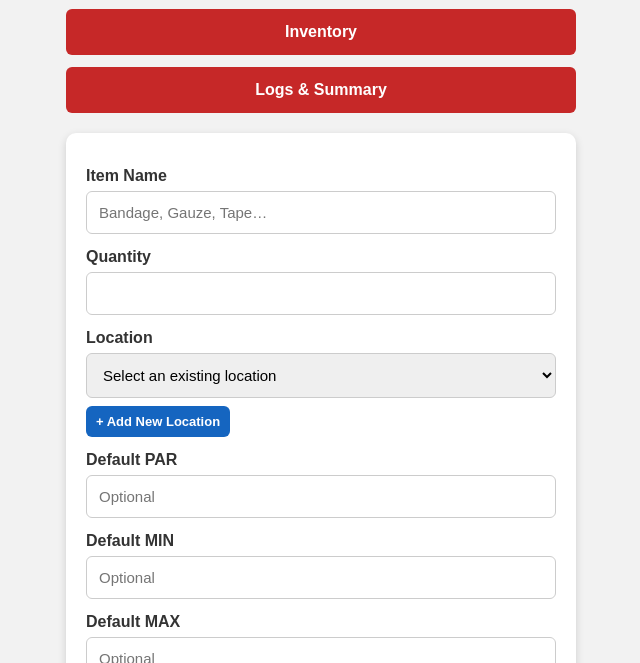
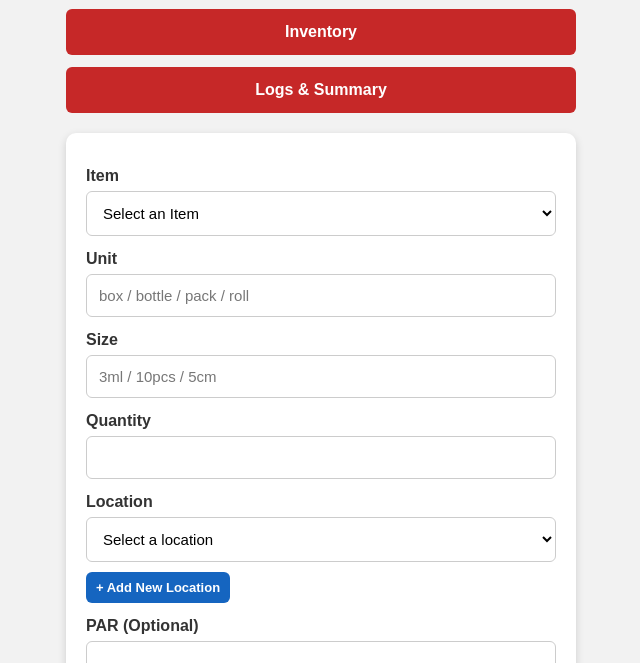
Before and after one commit to inderaputra17/stackblitz-starters-78ees9pk, a website with bundled scripts: page addStock.html in a window 1280 px wide. Shown: the part 137-800 px from the top of the page, without its empty margins (319-959 px from the left). Built offline with nearby package versions, Linux system fonts and the light colour scheme; no server answers.

Commit message:
Update addStock.html

```diff
--- a/addStock.html
+++ b/addStock.html
@@ -10,32 +10,87 @@
   <style>
     body { background: #f4f4f4; }
 
+    h1 {
+      text-align:center;
+      color:#C62828;
+      margin-bottom:15px;
+    }
+
     nav a {
       display:inline-block; background:#C62828; padding:10px 14px;
       border-radius:6px; margin-right:8px; color:white !important;
       font-weight:bold; text-decoration:none; font-size:14px;
     }
+
     .card {
       background:white; padding:20px; border-radius:12px;
       margin-top:20px; box-shadow:0 3px 8px rgba(0,0,0,0.12);
     }
-    label { font-weight:bold; margin-top:14px; display:block; }
+
+    label {
+      font-weight:bold;
+      margin-top:14px;
+      display:block;
+      color:#333 !important;
+    }
+
     input, select {
       width:100%; padding:12px; margin-top:6px; border:1px solid #ccc;
       border-radius:6px; font-size:15px;
+      background:#ffffff !important;
+      color:#000 !important;
     }
+
+    input::placeholder {
+      color:#777 !important;
+    }
+
+    select option {
+      background:white !important;
+      color:black !important;
+    }
+
+    .inline-btn {
+      background:#1565c0;
+      padding:8px 10px;
+      margin-top:10px;
+      border-radius:6px;
+      color:white;
+      font-size:13px;
+      cursor:pointer;
+      width:auto;
+      border:none;
+    }
+
     button {
       width:100%; background:#C62828; border:none; padding:14px;
-      font-size:16px; color:white; margin-top:20px; border-radius:6px;
-      cursor:pointer; font-weight:bold;
+      font-size:16px; color:white; margin-top:20px;
+      border-radius:6px; cursor:pointer; font-weight:bold;
     }
+
     button:hover { background:#8E0000; }
 
-    .inline-btn {
-      background:#1565c0; padding:8px 10px; margin-top:8px;
-      border-radius:6px; color:white; font-size:13px;
-      cursor:pointer; width:auto;
+    /* Modal for Add New Item */
+    #newItemModal {
+      position:fixed; inset:0; background:rgba(0,0,0,0.45);
+      display:none; justify-content:center; align-items:center;
+      padding:20px; z-index:999;
     }
+
+    .modal-box {
+      background:white; padding:20px; border-radius:12px;
+      width:350px; box-shadow:0 3px 12px rgba(0,0,0,0.3);
+    }
+
+    .modal-btn {
+      width:100%; margin-top:12px; padding:12px;
+      border:none; border-radius:6px;
+      font-size:15px; font-weight:bold; cursor:pointer;
+      color:white;
+    }
+
+    .save-btn { background:#2e7d32; }
+    .close-btn { background:#444; }
   </style>
 </head>
 
@@ -53,31 +108,72 @@
     <div class="card">
       <form id="addStockForm">
 
-        <label>Item Name</label>
-        <input id="itemName" type="text" placeholder="Bandage, Gauze, Tape…" required>
+        <label>Item</label>
+        <select id="itemSelect" required>
+          <option value="">Select an Item</option>
+          <optgroup label="Preset First Aid Items">
+            <option data-unit="tube" data-size="60ml">Burn Gel</option>
+            <option data-unit="bottle" data-size="30ml">Eyewash</option>
+            <option data-unit="pack" data-size="100 swabs">Alcohol Swabs</option>
+            <option data-unit="pair" data-size="">Nitrile Gloves</option>
+            <option data-unit="roll" data-size="5cm">Crepe Bandage 5cm</option>
+            <option data-unit="roll" data-size="10cm">Crepe Bandage 10cm</option>
+            <option data-unit="piece" data-size="">Triangular Bandage</option>
+            <option data-unit="piece" data-size="No.3">Sterile Dressing No.3</option>
+            <option data-unit="piece" data-size="No.7">Sterile Dressing No.7</option>
+          </optgroup>
+
+          <optgroup id="existingItems" label="Existing Inventory Items"></optgroup>
+
+          <option value="__new">➕ Add New Item</option>
+        </select>
+
+        <label>Unit</label>
+        <input id="itemUnit" type="text" placeholder="box / bottle / pack / roll" required>
+
+        <label>Size</label>
+        <input id="itemSize" type="text" placeholder="3ml / 10pcs / 5cm" required>
 
         <label>Quantity</label>
         <input id="itemQty" type="number" min="1" required>
 
         <label>Location</label>
         <select id="locationSelect" required>
-          <option value="">Select an existing location</option>
+          <option value="">Select a location</option>
         </select>
 
         <button type="button" id="addNewLocationBtn" class="inline-btn">+ Add New Location</button>
 
-        <label>Default PAR</label>
-        <input id="parDefault" type="number" min="0" placeholder="Optional">
+        <label>PAR (Optional)</label>
+        <input id="parDefault" type="number" min="0">
 
-        <label>Default MIN</label>
-        <input id="minDefault" type="number" min="0" placeholder="Optional">
+        <label>MIN (Optional)</label>
+        <input id="minDefault" type="number" min="0">
 
-        <label>Default MAX</label>
-        <input id="maxDefault" type="number" min="0" placeholder="Optional">
+        <label>MAX (Optional)</label>
+        <input id="maxDefault" type="number" min="0">
 
-        <button type="submit">Add / Top-Up Item</button>
+        <button type="submit">Confirm Add / Top-Up</button>
+      </form>
+    </div>
+  </div>
 
-      </form>
+  <!-- New Item Modal -->
+  <div id="newItemModal">
+    <div class="modal-box">
+      <h3>New Item</h3>
+
+      <label>Item Name</label>
+      <input id="newItemName">
+
+      <label>Unit</label>
+      <input id="newItemUnit">
+
+      <label>Size</label>
+      <input id="newItemSize">
+
+      <button id="saveNewItem" class="modal-btn save-btn">Save</button>
+      <button id="closeNewItem" class="modal-btn close-btn">Cancel</button>
     </div>
   </div>
 
```
